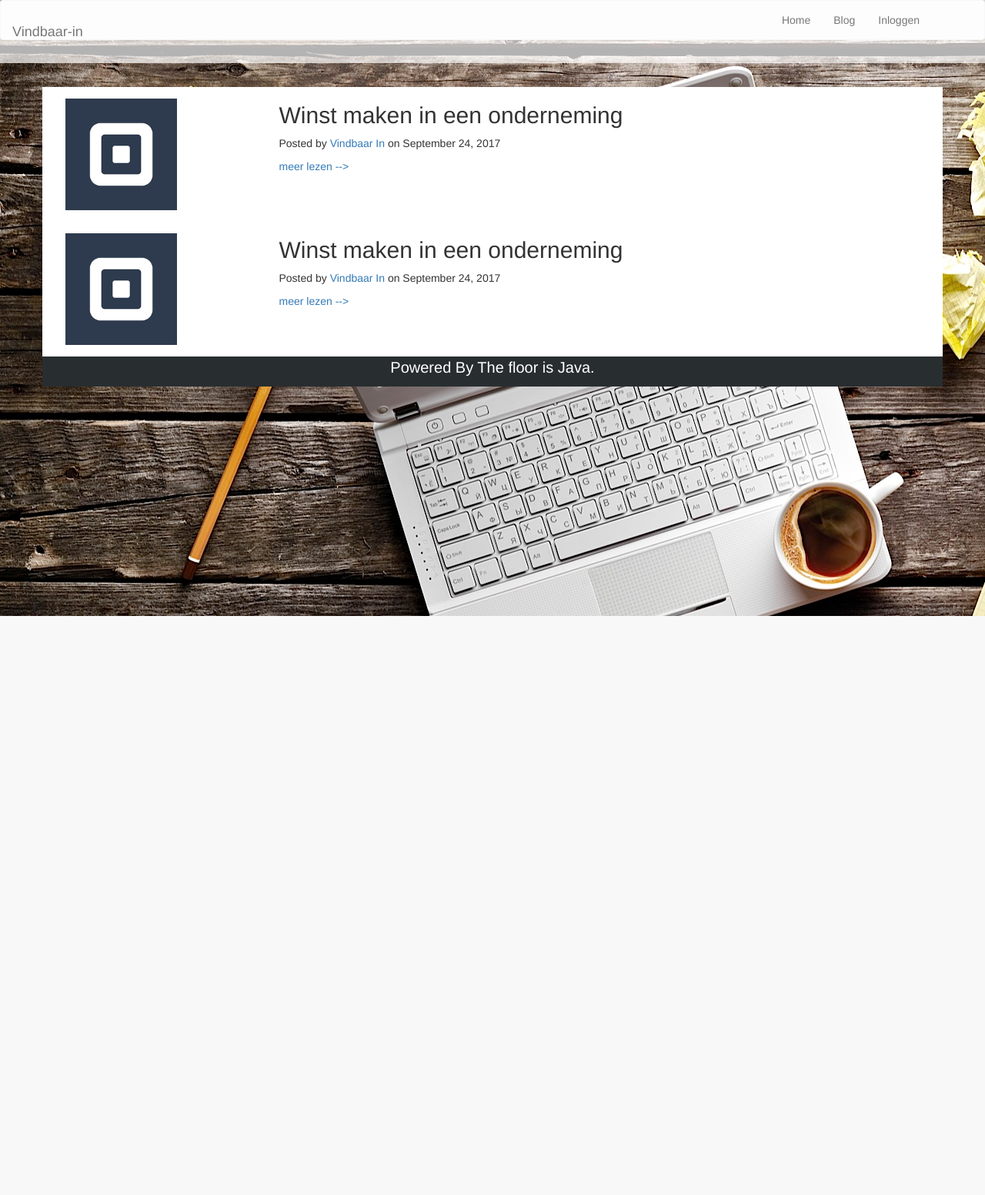
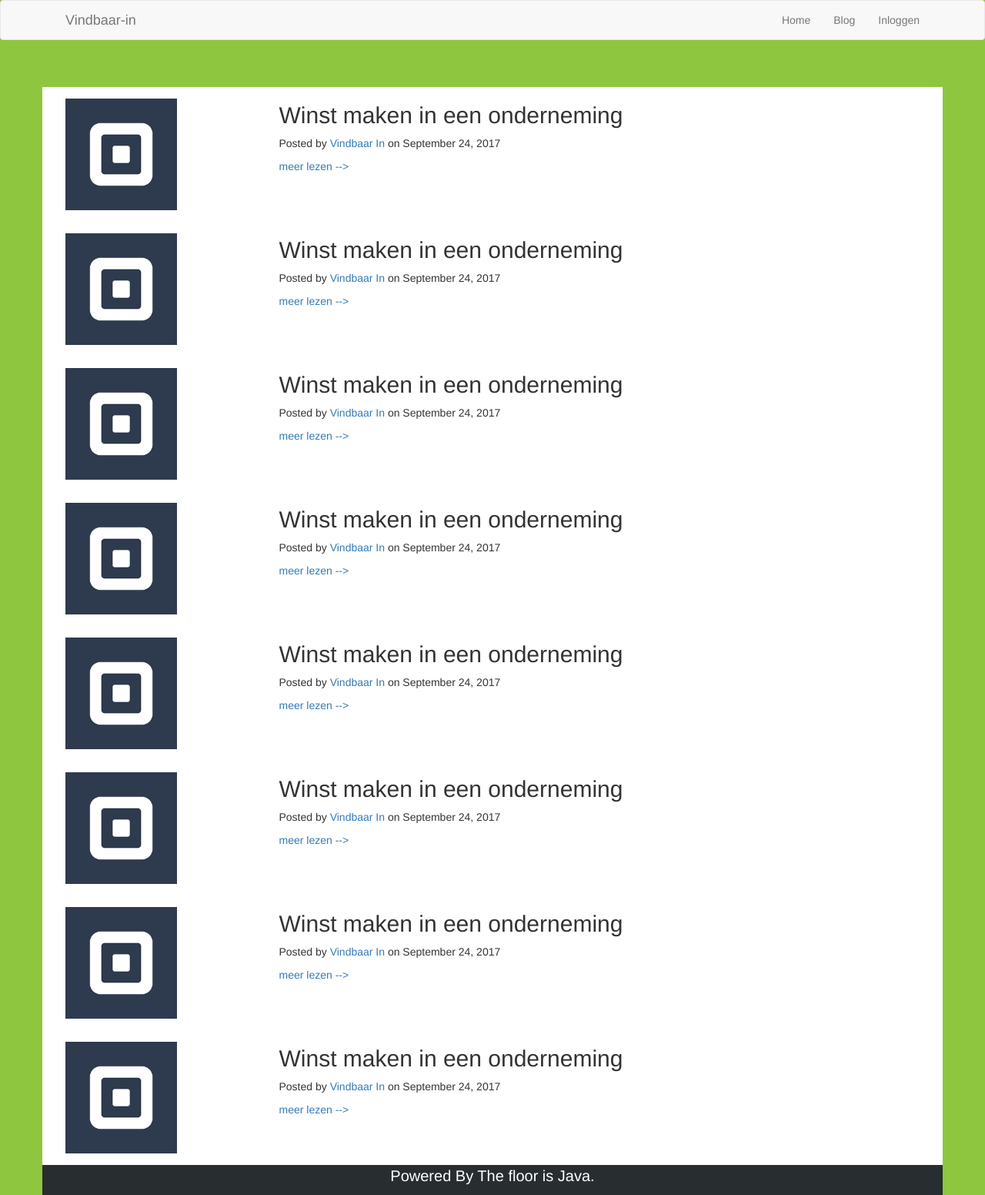
Before and after one commit to HofmanErik/KBS-project, a PHP site: page / in a window 1280 px wide. Shown: the whole page at 77% size. Before the commit the page ends 800 px from the top, so only its background shows below. Run offline with PHP 8.4, Linux system fonts and the light colour scheme.

Commit message:
WIP navbar fixed

```diff
--- a/Blog/css/style.css
+++ b/Blog/css/style.css
@@ -1,5 +1,4 @@
 body {
-    background-image: url(img/header.jpg);
     background-color: #8ec63f;
 }
 
@@ -11,19 +10,11 @@ p {}
 
 
 .header{
-    border-style:solid black;
-    background-color: black;
+
 }
 
 .navbar-header{
-	background-color: transparent;
-	margin: 0px;
-	position: fixed;
-    background: rgba(255, 255, 255, 0.7);
-    top: 0;
-    left: 0;
-    right:0;
-    padding: 16px;
+
 }
 
 .Header_img{
--- a/Blog/index.php
+++ b/Blog/index.php
@@ -47,6 +47,138 @@
 </div>
 </div>
 
+<div class="container">
+<div class="row blogposts">
+  <div class="col-md-3">
+    <img src="download.png" alt="vierkantje"
+    class="img-responsive blogimg">
+  </div>
+  <div class="col-md-9">
+    <div class="post-preview">
+        <h2 class="post-title">
+          Winst maken in een onderneming
+        </h2>
+      </a>
+      <p class="post-meta">Posted by
+        <a href="#">Vindbaar In</a>
+        on September 24, 2017</p>
+
+        <a href="blogpost.php"> meer lezen --> </a>
+    </div>
+  </div>
+</div>
+</div>
+
+<div class="container">
+<div class="row blogposts">
+  <div class="col-md-3">
+    <img src="download.png" alt="vierkantje"
+    class="img-responsive blogimg">
+  </div>
+  <div class="col-md-9">
+    <div class="post-preview">
+        <h2 class="post-title">
+          Winst maken in een onderneming
+        </h2>
+      </a>
+      <p class="post-meta">Posted by
+        <a href="#">Vindbaar In</a>
+        on September 24, 2017</p>
+
+        <a href="blogpost.php"> meer lezen --> </a>
+    </div>
+  </div>
+</div>
+</div>
+
+<div class="container">
+<div class="row blogposts">
+  <div class="col-md-3">
+    <img src="download.png" alt="vierkantje"
+    class="img-responsive blogimg">
+  </div>
+  <div class="col-md-9">
+    <div class="post-preview">
+        <h2 class="post-title">
+          Winst maken in een onderneming
+        </h2>
+      </a>
+      <p class="post-meta">Posted by
+        <a href="#">Vindbaar In</a>
+        on September 24, 2017</p>
+
+        <a href="blogpost.php"> meer lezen --> </a>
+    </div>
+  </div>
+</div>
+</div>
+
+<div class="container">
+<div class="row blogposts">
+  <div class="col-md-3">
+    <img src="download.png" alt="vierkantje"
+    class="img-responsive blogimg">
+  </div>
+  <div class="col-md-9">
+    <div class="post-preview">
+        <h2 class="post-title">
+          Winst maken in een onderneming
+        </h2>
+      </a>
+      <p class="post-meta">Posted by
+        <a href="#">Vindbaar In</a>
+        on September 24, 2017</p>
+
+        <a href="blogpost.php"> meer lezen --> </a>
+    </div>
+  </div>
+</div>
+</div>
+
+<div class="container">
+<div class="row blogposts">
+  <div class="col-md-3">
+    <img src="download.png" alt="vierkantje"
+    class="img-responsive blogimg">
+  </div>
+  <div class="col-md-9">
+    <div class="post-preview">
+        <h2 class="post-title">
+          Winst maken in een onderneming
+        </h2>
+      </a>
+      <p class="post-meta">Posted by
+        <a href="#">Vindbaar In</a>
+        on September 24, 2017</p>
+
+        <a href="blogpost.php"> meer lezen --> </a>
+    </div>
+  </div>
+</div>
+</div>
+
+<div class="container">
+<div class="row blogposts">
+  <div class="col-md-3">
+    <img src="download.png" alt="vierkantje"
+    class="img-responsive blogimg">
+  </div>
+  <div class="col-md-9">
+    <div class="post-preview">
+        <h2 class="post-title">
+          Winst maken in een onderneming
+        </h2>
+      </a>
+      <p class="post-meta">Posted by
+        <a href="#">Vindbaar In</a>
+        on September 24, 2017</p>
+
+        <a href="blogpost.php"> meer lezen --> </a>
+    </div>
+  </div>
+</div>
+</div>
+
 
 
 
--- a/Blog/modules/menu.php
+++ b/Blog/modules/menu.php
@@ -32,11 +32,12 @@
         <span class="icon-bar"></span>
         <span class="icon-bar"></span>
       </button>
-      <a class="navbar-brand" href="https://www.vindbaar-in.nl">Vindbaar-in</a>
+
     </div>
 
     <!-- Collect the nav links, forms, and other content for toggling -->
     <div class="collapse navbar-collapse" id="bs-example-navbar-collapse-1">
+      <a class="navbar-brand" href="https://www.vindbaar-in.nl">Vindbaar-in</a>
       <ul class="nav navbar-nav navbar-right">
         <li><a href="#">Home</a></li>
         <li><a href="#">Blog</a></li>
```
